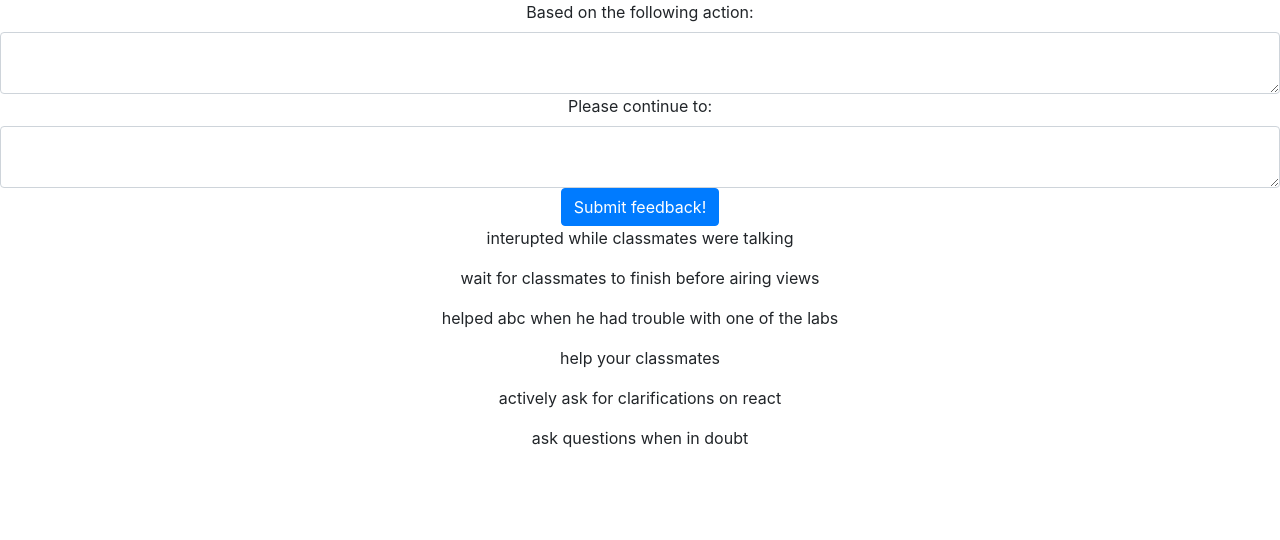
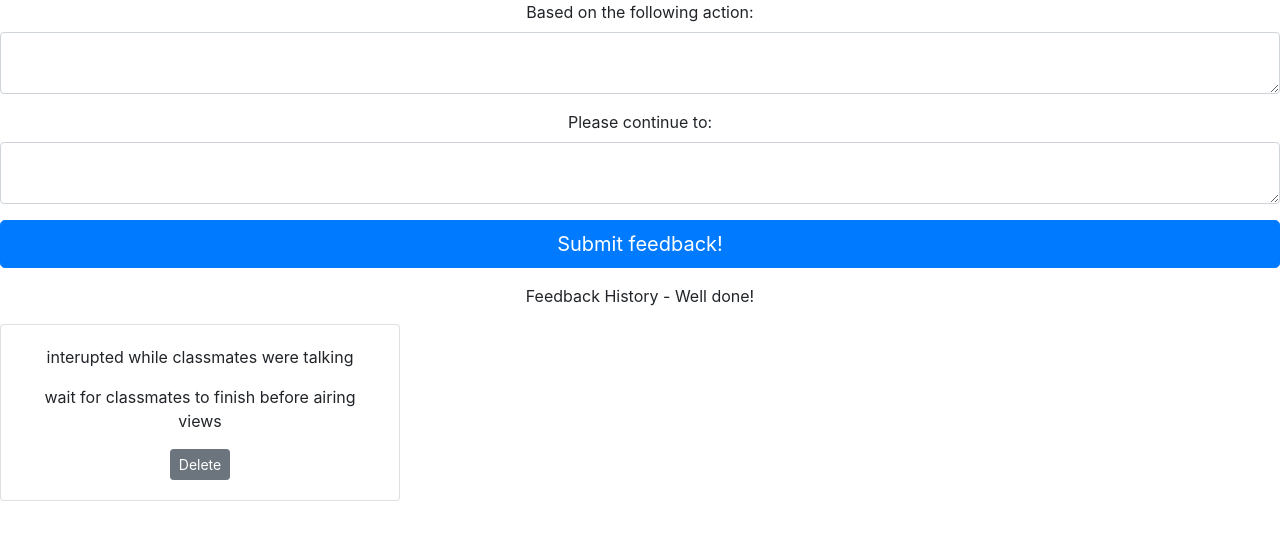
Before and after one commit to justintangjx/Team-Training_Check-in, a React (Create React App) app in the folder feedback-crm/: page / in a window 1280 px wide. Shown: the top 540 px of the page. Built offline with nearby package versions, Linux system fonts and the light colour scheme.

Commit message:
delete function and button added

```diff
--- a/feedback-crm/src/App.js
+++ b/feedback-crm/src/App.js
@@ -10,6 +10,7 @@ class App extends Component {
     return (
       <div className="App">
         <FeedbackBox />
+
       </div>
     )
   }
--- a/feedback-crm/src/Components/feedbackBox/feedbackBox.js
+++ b/feedback-crm/src/Components/feedbackBox/feedbackBox.js
@@ -1,8 +1,7 @@
 import React, { Component } from "react";
 import { feedbackList } from "../../utils/seedData";
 import FeedbackForm from "../feedbackForm/feedbackForm";
-import FeedbackHistory from '../feedbackHistory/feedbackHistory';
-
+import FeedbackHistory from "../feedbackHistory/feedbackHistory";
 
 class FeedbackBox extends Component {
   constructor() {
@@ -22,6 +21,17 @@ class FeedbackBox extends Component {
     });
   }
 
+  handleDelete(feedbackToBeDeleted) {
+    console.log(feedbackToBeDeleted);
+
+    let newFeedbackListAfterDelete = this.state.feedbackList.filter(
+      feedback => feedback !== feedbackToBeDeleted
+    );
+
+    console.log(newFeedbackListAfterDelete);
+    this.setState({feedbackList: newFeedbackListAfterDelete});
+  }
+
   render() {
     return (
       <div id="feedbackHistory">
@@ -30,8 +40,12 @@ class FeedbackBox extends Component {
           newFeedback={this.state.newFeedback}
           addFeedback={this.addFeedback.bind(this)}
         />
+        <p />
+        <p id="history-line"> Feedback History - Well done! </p>
         <FeedbackHistory
-        feedbackList={this.state.feedbackList} />
+          feedbackList={this.state.feedbackList}
+          handleDelete={this.handleDelete.bind(this)}
+        />
       </div>
     );
   }
--- a/feedback-crm/src/Components/feedbackForm/feedbackForm.js
+++ b/feedback-crm/src/Components/feedbackForm/feedbackForm.js
@@ -1,4 +1,5 @@
 import React, { Component } from "react";
+
 
 class FeedbackForm extends Component {
   constructor(props) {
@@ -29,8 +30,11 @@ class FeedbackForm extends Component {
     this.props.addFeedback(this.state.actionValue, this.state.improvementValue);
   }
 
+
+
   render() {
     return (
+
       <form className="feedback-form" onSubmit={this.handleSubmit.bind(this)}>
         <label> Based on the following action: </label>
         <textarea
@@ -38,6 +42,7 @@ class FeedbackForm extends Component {
           value={this.state.actionValue}
           onChange={this.handleChangeForActionInput}
         />
+        <p/>
         <label> Please continue to: </label>
         <div className="feedback-form-fields">
           <textarea
@@ -46,10 +51,12 @@ class FeedbackForm extends Component {
             onChange={this.handleChangeForImprovementInput}
           />
         </div>
+        <p/>
         <div className="feedback-form-actions">
-          <button className="btn btn-primary">Submit feedback!</button>
+          <button className="btn btn-primary btn-lg btn-block">Submit feedback!</button>
         </div>
       </form>
+
     );
   }
 }
--- a/feedback-crm/src/Components/feedbackHistory/feedbackHistory.js
+++ b/feedback-crm/src/Components/feedbackHistory/feedbackHistory.js
@@ -1,11 +1,16 @@
 import React from "react";
-import DisplaySingleFeedback from '../singleFeedback/singleFeedback';
-
+import DisplaySingleFeedback from "../singleFeedback/singleFeedback";
 
 const FeedbackHistory = props => (
   <div>
     {props.feedbackList.map((feedback, i) => {
-      return <DisplaySingleFeedback key={i} feedback={feedback} />;
+      return (
+        <DisplaySingleFeedback
+          key={i}
+          feedback={feedback}
+          handleDelete={() => props.handleDelete(feedback)}
+        />
+      );
     })}
   </div>
 );
--- a/feedback-crm/src/Components/singleFeedback/singleFeedback.js
+++ b/feedback-crm/src/Components/singleFeedback/singleFeedback.js
@@ -4,9 +4,18 @@ class DisplaySingleFeedback extends Component {
   render() {
     return (
       <div className="feedback">
-        <p className="feedback-header">{this.props.feedback.action}</p>
-        <p className="feedback-body">{this.props.feedback.improvement}</p>
-        <div className="feedback-footer" />
+        <div className="card" style={{ width: "25rem", textAlign: "center" }}>
+          <div className="card-body">
+            <p className="feedback-header">{this.props.feedback.action}</p>
+            <p className="feedback-body">{this.props.feedback.improvement}</p>
+            <button
+              className="btn btn-secondary btn-sm"
+              onClick={this.props.handleDelete}
+            >
+              Delete
+            </button>
+          </div>
+        </div>
       </div>
     );
   }
--- a/feedback-crm/src/utils/seedData.js
+++ b/feedback-crm/src/utils/seedData.js
@@ -1,5 +1,4 @@
 export const feedbackList = [
     {action: "interupted while classmates were talking", improvement: "wait for classmates to finish before airing views"},
-    {action: "helped abc when he had trouble with one of the labs", improvement: "help your classmates"},
-    {action: "actively ask for clarifications on react", improvement: "ask questions when in doubt"}
+
 ];
```
